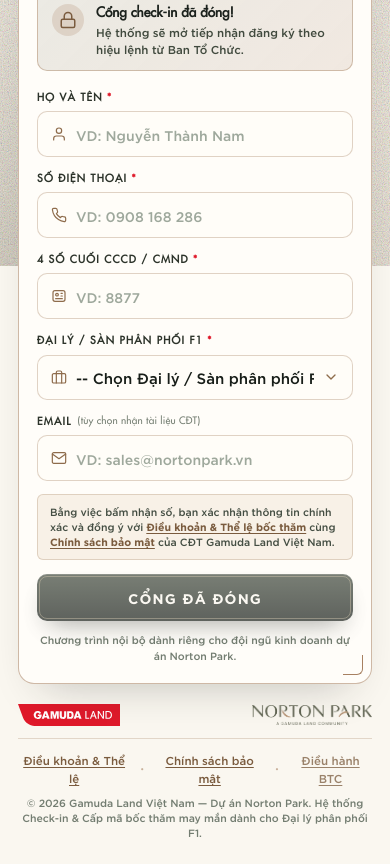
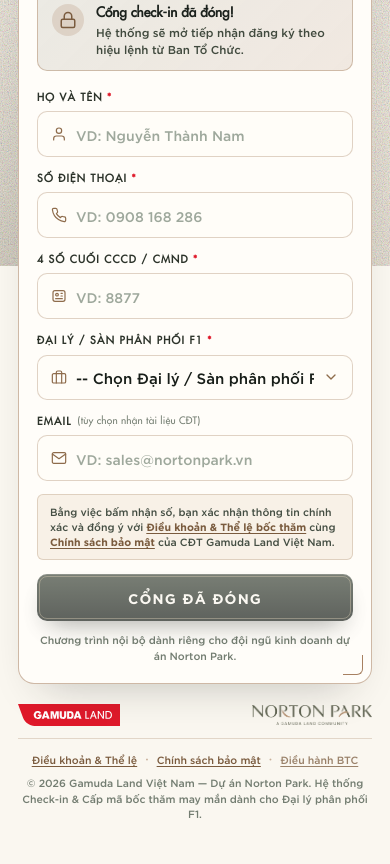
Before and after one commit to duytruong-lang/norton-kickoff-event, a website: page index.html in a window 390 px wide. Shown: the part 578-1442 px from the top of the page. Drawn offline with Linux system fonts and the light colour scheme; no server answers.

Commit message:
fix(footer): prevent legal links line breaks with nowrap & responsive sizing

```diff
--- a/index.html
+++ b/index.html
@@ -1135,9 +1135,9 @@ input, select {
   display: flex;
   align-items: center;
   justify-content: center;
-  gap: 10px;
+  gap: 8px;
   margin-bottom: 8px;
-  font-size: 11.5px;
+  font-size: 10.5px;
 }
 
 .footer-legal a {
@@ -1145,6 +1145,7 @@ input, select {
   text-decoration: underline;
   text-underline-offset: 2px;
   cursor: pointer;
+  white-space: nowrap;
   transition: color 0.15s;
 }
 
@@ -1154,8 +1155,15 @@ input, select {
 
 .footer-legal .dot {
   color: var(--bronze-500);
-  font-size: 8px;
+  font-size: 7px;
   opacity: 0.6;
+}
+
+@media (min-width: 480px) {
+  .footer-legal {
+    font-size: 11.5px;
+    gap: 12px;
+  }
 }
 
 .footer .fine {
```
